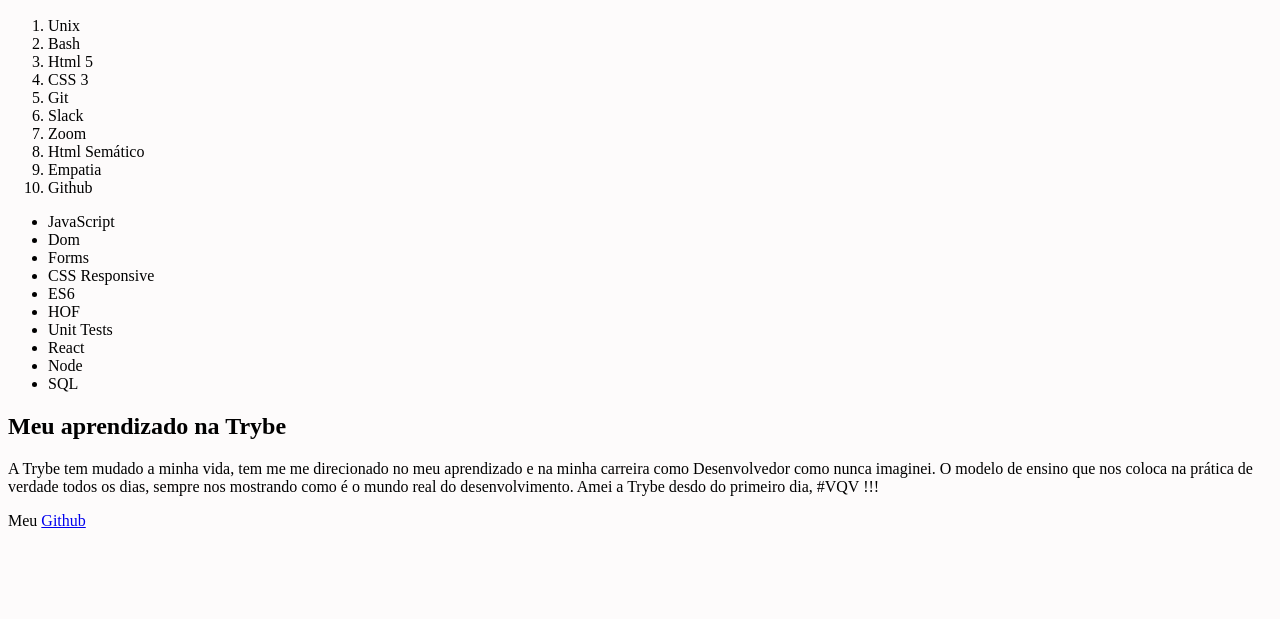
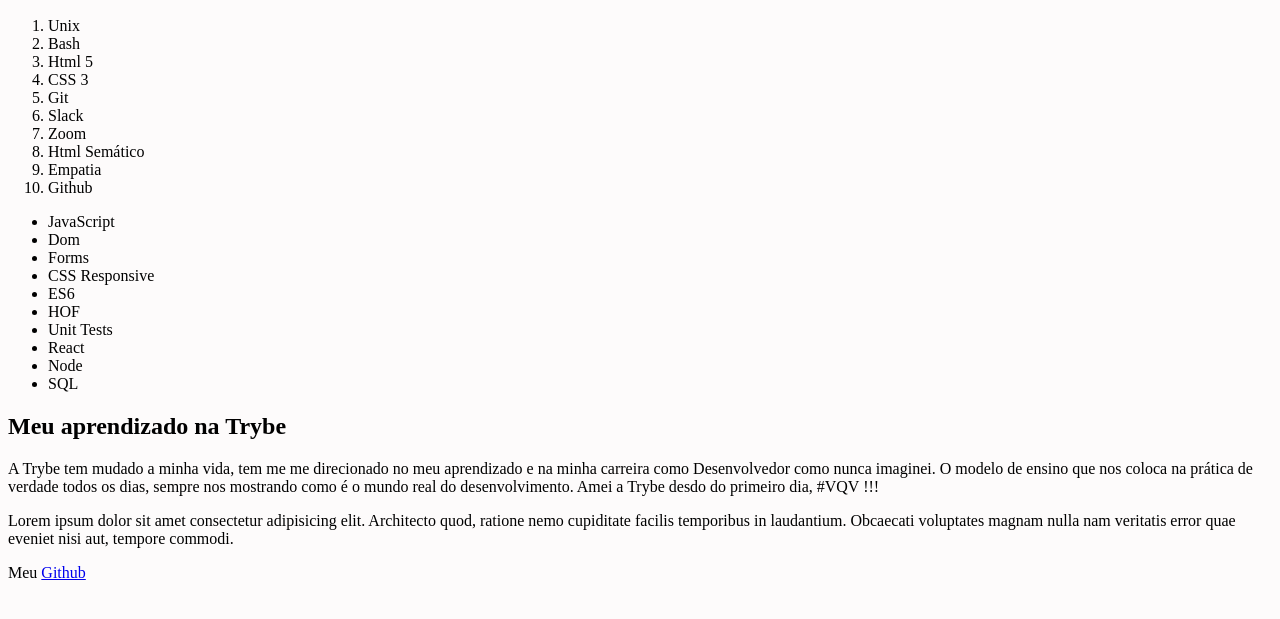
Before and after one commit to Jonas-Paiva/Project-Lessons-Learned, a website: page index.html in a window 1280 px wide. Shown: the part 111-730 px from the top of the page. Drawn offline with Linux system fonts and the light colour scheme.

Commit message:
Nono requisito

```diff
--- a/index.html
+++ b/index.html
@@ -46,6 +46,11 @@
             A Trybe tem mudado a minha vida, tem me me direcionado no meu aprendizado e na minha carreira como Desenvolvedor como nunca imaginei. O modelo de ensino que nos coloca na prática de verdade todos os dias, sempre nos mostrando como é o mundo real do desenvolvimento. Amei a Trybe desdo do primeiro dia, #VQV !!!
         </p>
     </article>
+    <aside>
+        <p>
+            Lorem ipsum dolor sit amet consectetur adipisicing elit. Architecto quod, ratione nemo cupiditate facilis temporibus in laudantium. Obcaecati voluptates magnam nulla nam veritatis error quae eveniet nisi aut, tempore commodi.
+        </p>
+    </aside>
     <footer id="rodape">
         <p>Meu <a target="_blank" href="https://github.com/Jonas-Paiva">Github</a></p>
 
```
